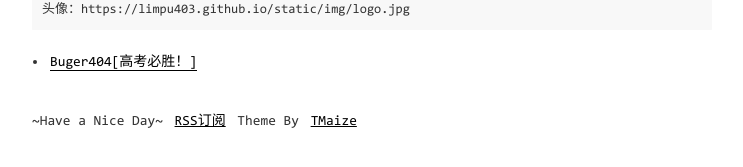
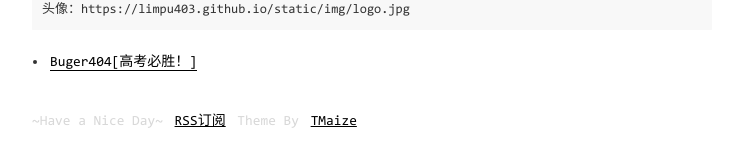
Before and after one commit to Limpu403/limpu403.github.io, a Jekyll site: the page built from pages/links.md, in a window 1280 px wide. Shown: the part 293-460 px from the top of the page, without its empty margins (268-1011 px from the left). Built offline with Jekyll 4.4.1, drawn with Linux system fonts in a browser that asks for light colours.

Commit message:
Update footer.html

```diff
--- a/_includes/footer.html
+++ b/_includes/footer.html
@@ -1,8 +1,7 @@
 <footer class="footer">
-  <span>{{ site.footerText }}</span>
+  <span style="color:#D8D8D8;">{{ site.footerText }}</span>
   <a href="{{ site.baseurl }}/static/xml/rss.xml">RSS订阅</a>
-  {%- comment %} 请保留主题来源，么么哒~ {% endcomment %}
-  <span>Theme By</span>
+  <span  style="color:#D8D8D8;">Theme By</span>
   <a href="https://github.com/TMaize/tmaize-blog">TMaize</a>
 </footer>
 <div id="to-top">
```
